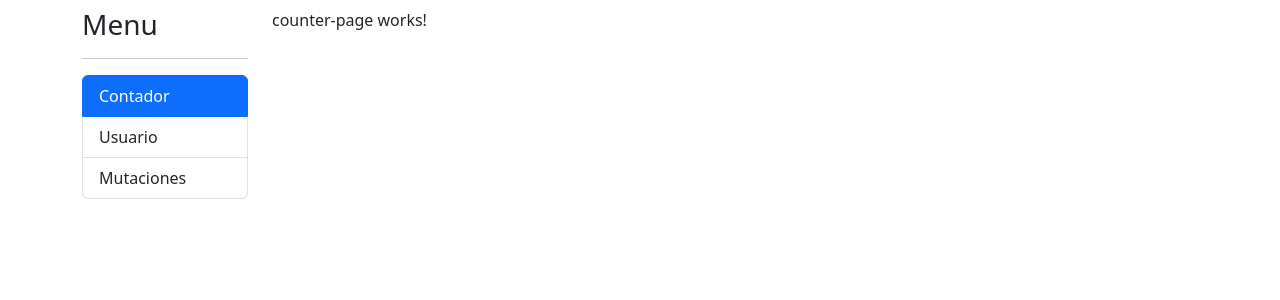
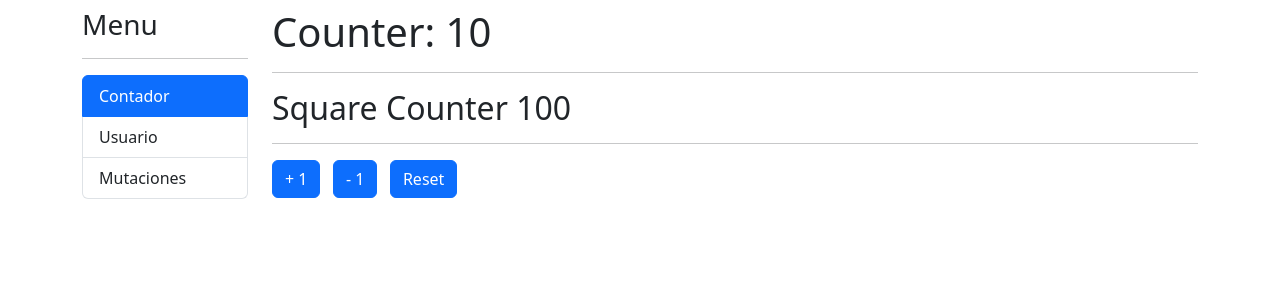
Before and after one commit to ybarrial/11-directiveSignals, an Angular app: page /signals/counter in a window 1280 px wide. Shown: the top 300 px of the page. Built offline with nearby package versions, Linux system fonts and the light colour scheme.

Commit message:
add counter-page signal & computed signals

```diff
--- a/src/app/signals/pages/counter-page/counter-page.component.html
+++ b/src/app/signals/pages/counter-page/counter-page.component.html
@@ -1 +1,10 @@
-<p>counter-page works!</p>
+<h1>Counter: {{ counter() }}</h1>
+<hr>
+<h2>Square Counter {{ squareCounter() }}</h2>
+<hr>
+
+<button (click)="increaseBy(+1)" class="btn btn-primary"> + 1 </button>
+&nbsp;
+<button (click)="increaseBy(-1)" class="btn btn-primary"> - 1 </button>
+&nbsp;
+<button (click)="counter.set(0)" class="btn btn-primary">Reset</button>
--- a/src/app/signals/pages/counter-page/counter-page.component.ts
+++ b/src/app/signals/pages/counter-page/counter-page.component.ts
@@ -1,4 +1,6 @@
-import { Component } from '@angular/core';
+import { Component, computed, signal } from '@angular/core';
+
+const name = signal('Bl4ckP4r4d3');
 
 @Component({
   templateUrl: './counter-page.component.html',
@@ -6,4 +8,17 @@
 })
 export class CounterPageComponent {
 
+  public counter = signal(10);
+  // SENIAL COMPUTADA de SOLO LECTURA
+  public squareCounter = computed( (): number => this.counter() * this.counter());
+
+  constructor() {
+    console.log(name());
+
+  }
+
+  increaseBy( value: number ) {
+    this.counter.update( current => current + value )
+  }
+
 }
```
